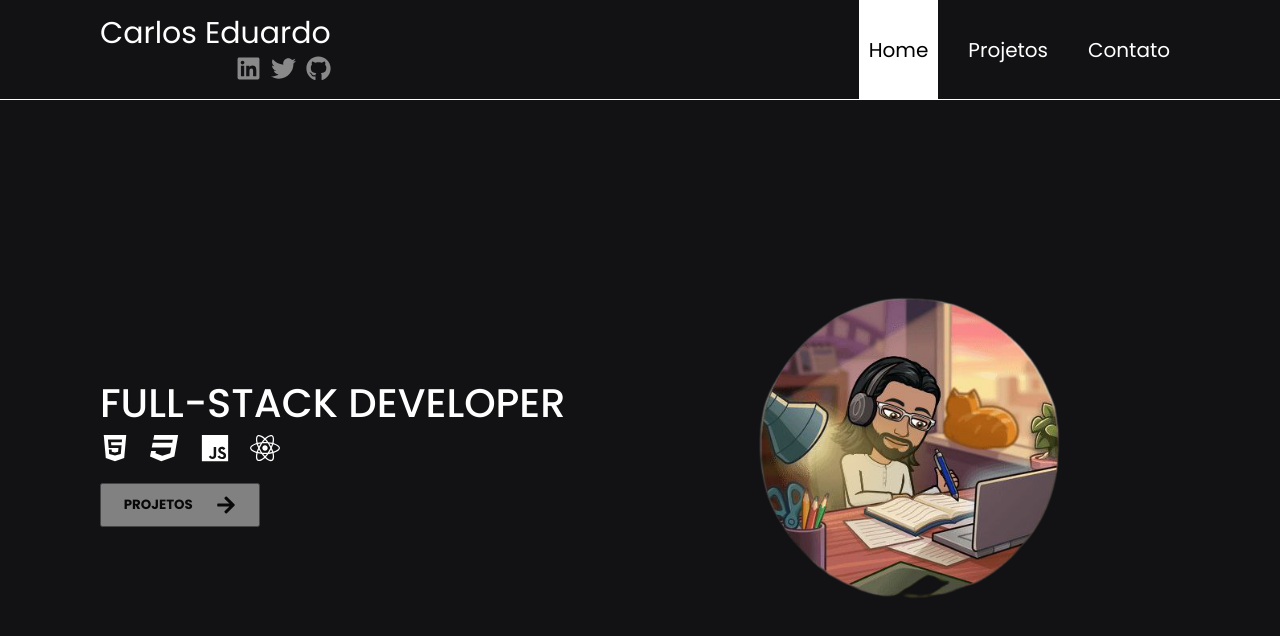
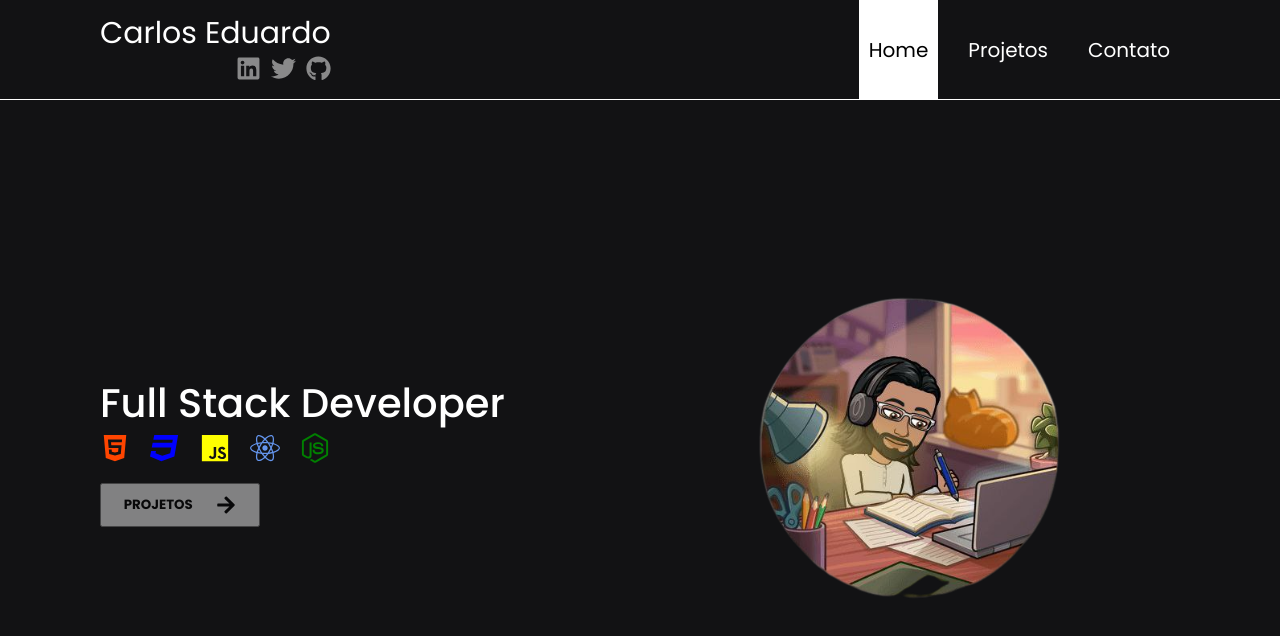
Before and after one commit to CaduhMourao/Portfolio, a Next.js app: page / in a window 1280 px wide. Shown: the top 636 px of the page. Built offline with nearby package versions, Linux system fonts and the light colour scheme.

Commit message:
Melhorias nas cores

```diff
--- a/src/pages/index.jsx
+++ b/src/pages/index.jsx
@@ -1,4 +1,4 @@
-import { FaArrowRight, FaHtml5, FaCss3, FaJs, FaReact } from 'react-icons/fa'
+import { FaArrowRight, FaHtml5, FaCss3, FaJs, FaReact, FaNodeJs } from 'react-icons/fa'
 import { Container, Content, Infos, Name, Icon, LinkProjects, Logo, Img } from '../../styles/indexStyle'
 import Link from 'next/link'
 
@@ -8,9 +8,9 @@ export default function Home() {
    <Container>
      <Content>
       <Infos>
-        <Name>FULL-STACK DEVELOPER</Name>
+        <Name>Full Stack Developer</Name>
         <Icon>
-          <FaHtml5 /> <FaCss3 /> <FaJs /> <FaReact />
+          <FaHtml5 color="rgb(255,69,0)" /> <FaCss3 color="rgb(0,0,255)"/> <FaJs color="rgb(255,255,0)" /> <FaReact color="rgb(100,149,237)" /> <FaNodeJs color="rgb(0,128,0)" />
         </Icon>
 
         <Link href="projects">
--- a/styles/indexStyle.js
+++ b/styles/indexStyle.js
@@ -50,7 +50,6 @@ export const Icon = styled.span`
   svg {
     width: 30px;
     height: 30px;
-    color: white;
   }
 `;
 
```
